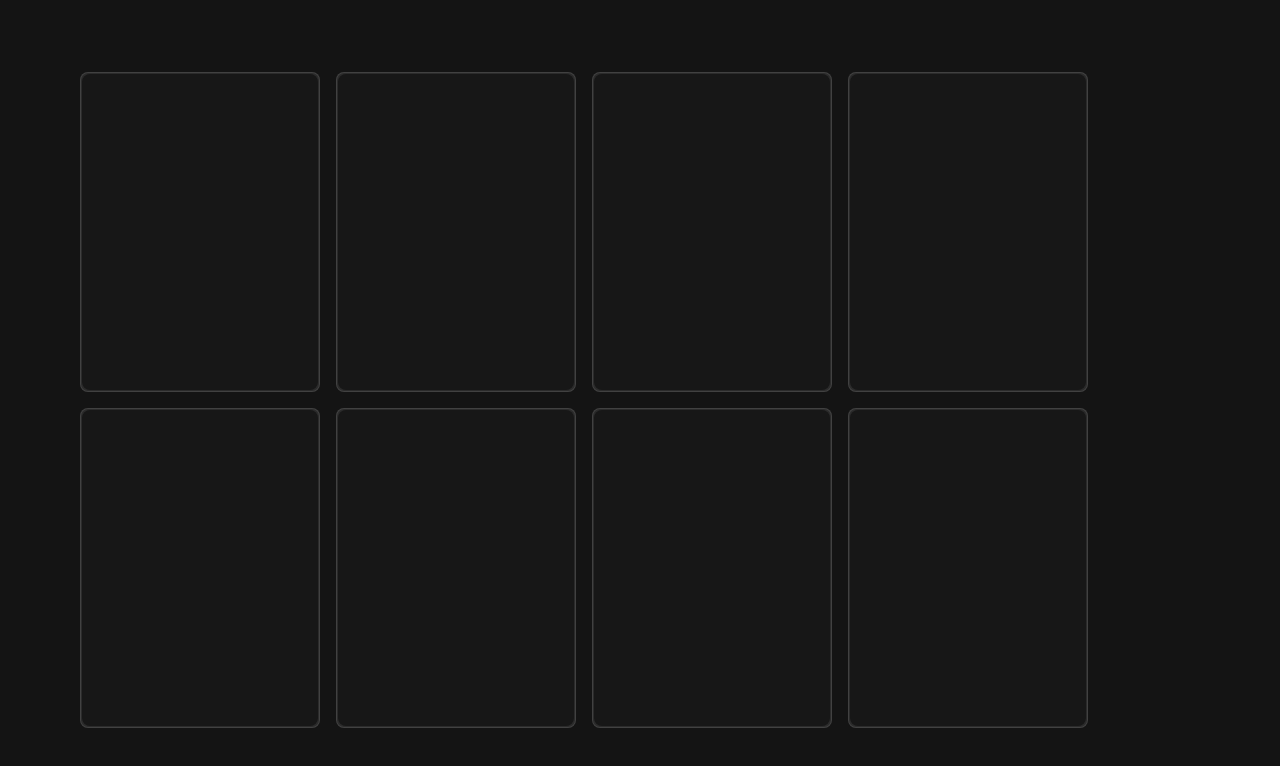
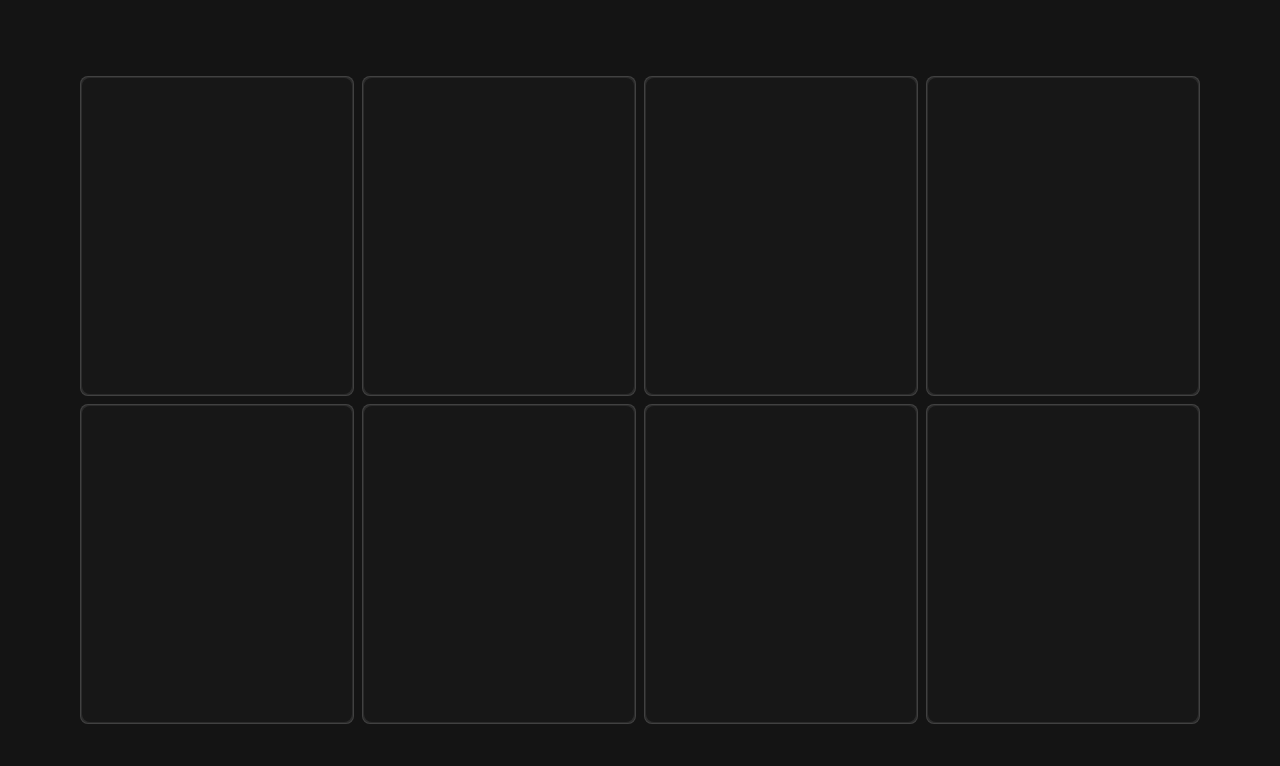
Before and after one commit to SinisaVukmirovic/Glow-Hover-Effect, a plain HTML site: page index.html in a window 1280 px wide. Both pictures are taken after a click on the element 200 px from the left and 232 px from the top of the page. Drawn offline with Linux system fonts and the light colour scheme.

Commit message:
Finished project

```diff
--- a/script.js
+++ b/script.js
@@ -1,21 +1,33 @@
-// looping of each card with a for of loop
-for (const card of document.querySelectorAll('.card')) {
-    card.onmousemove = e => handleOnMouseMove(e);
+// // updating radial gradiants origin position
+// const handleOnMouseMove = e => {
+//     // cards position
+//     const { currentTarget: target } = e;
+//     // to get bounding client rect
+//     // The Element.getBoundingClientRect() method returns a DOMRect object providing information about the size of an element and its position relative to the viewport.
+//     // calculating the position of our mouse relative to each card
+//     const rect = target.getBoundingClientRect(),
+//     x = e.clientX - rect.left,
+//     y = e.clientY - rect.top;
+
+//     // with cordinates, we can use them to set custom properties for each one
+//     target.style.setProperty('--mouse-x', `${x}px`);
+//     target.style.setProperty('--mouse-y', `${y}px`);
+// }
+
+// // looping of each card with a for of loop
+// for (const card of document.querySelectorAll('.card')) {
+//     card.onmousemove = e => handleOnMouseMove(e);
+// }
+
+
+// glow on neighbouring card borders functionality
+document.querySelector('#cards').onmousemove = e => {
+    for (const card of document.querySelectorAll('.card')) {
+        const rect = card.getBoundingClientRect(),
+            x = e.clientX - rect.left,
+            y = e.clientY - rect.top;
+
+        card.style.setProperty('--mouse-x', `${x}px`);
+        card.style.setProperty('--mouse-y', `${y}px`);
+    }
 }
-
-// updating radial gradiants origin position
-const handleOnMouseMove = e => {
-    // cards position
-    const { currentTarget: target } = e;
-    // to get bounding client rect
-    // The Element.getBoundingClientRect() method returns a DOMRect object providing information about the size of an element and its position relative to the viewport.
-    // calculating the position of our mouse relative to each card
-    const rect = target.getBoundingClientRect(),
-    x = e.clientX - rect.left,
-    y = e.clientY - rect.top;
-
-    // with cordinates, we can use them to set custom properties for each one
-    target.style.setProperty('--mouse-x', `${x}px`);
-    target.style.setProperty('--mouse-y', `${y}px`);
-
-}
--- a/style.css
+++ b/style.css
@@ -21,15 +21,20 @@ body {
 }
 
 #cards {
-    display: flex;
-    flex-wrap: wrap;
-    gap: 1rem;
+    display: grid;
+    grid-template-columns: repeat(4, 1fr);
+    /* display: flex;
+    flex-wrap: wrap; */
+    gap: .5rem;
     max-width: 70rem;
     width: calc(100% - 4rem);
 }
+    #cards:hover > .card > .card-border {
+        opacity: 1;
+    }
 
 .card {
-    width: 15rem;
+    /* width: 15rem; */
     height: 20rem;
     background-color: rgba(255, 255, 255, .1);
     border: 1px solid rgba(255, 255, 255, .1);
@@ -58,7 +63,7 @@ body {
     .card::before {
         background: radial-gradient(
             500px circle at var(--mouse-x) var(--mouse-y),
-            rgba(255, 255, 255, .06),
+            rgba(255, 255, 255, .1),
             transparent 40%
         );
         z-index: 3;
@@ -71,8 +76,11 @@ body {
         );
         z-index: 1;
     }
-    .card:hover::before,
+    /* .card:hover::before,
     .card:hover > .card-border {
+        opacity: 1;
+    } */
+    .card:hover::before {
         opacity: 1;
     }
 
```
